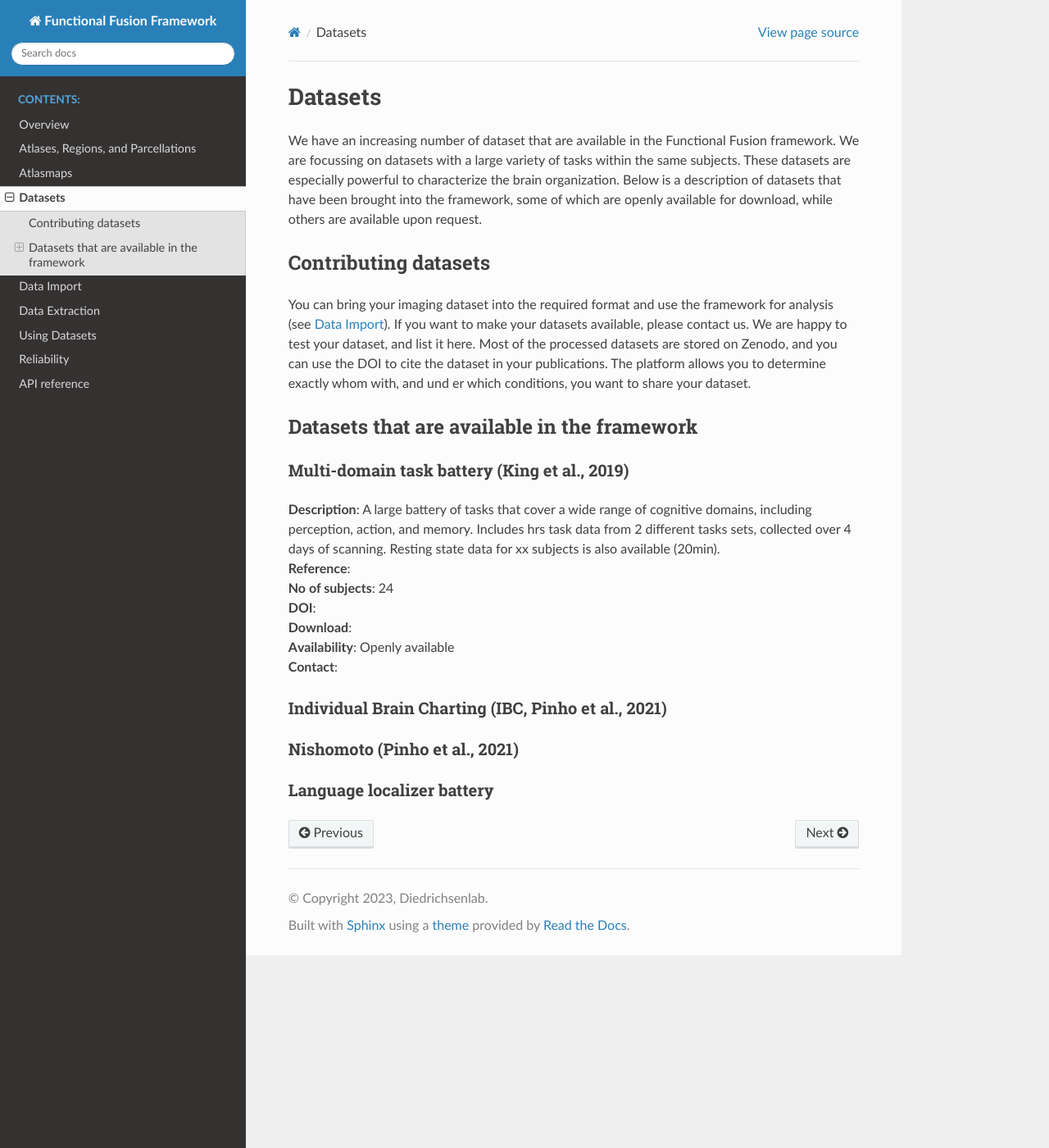
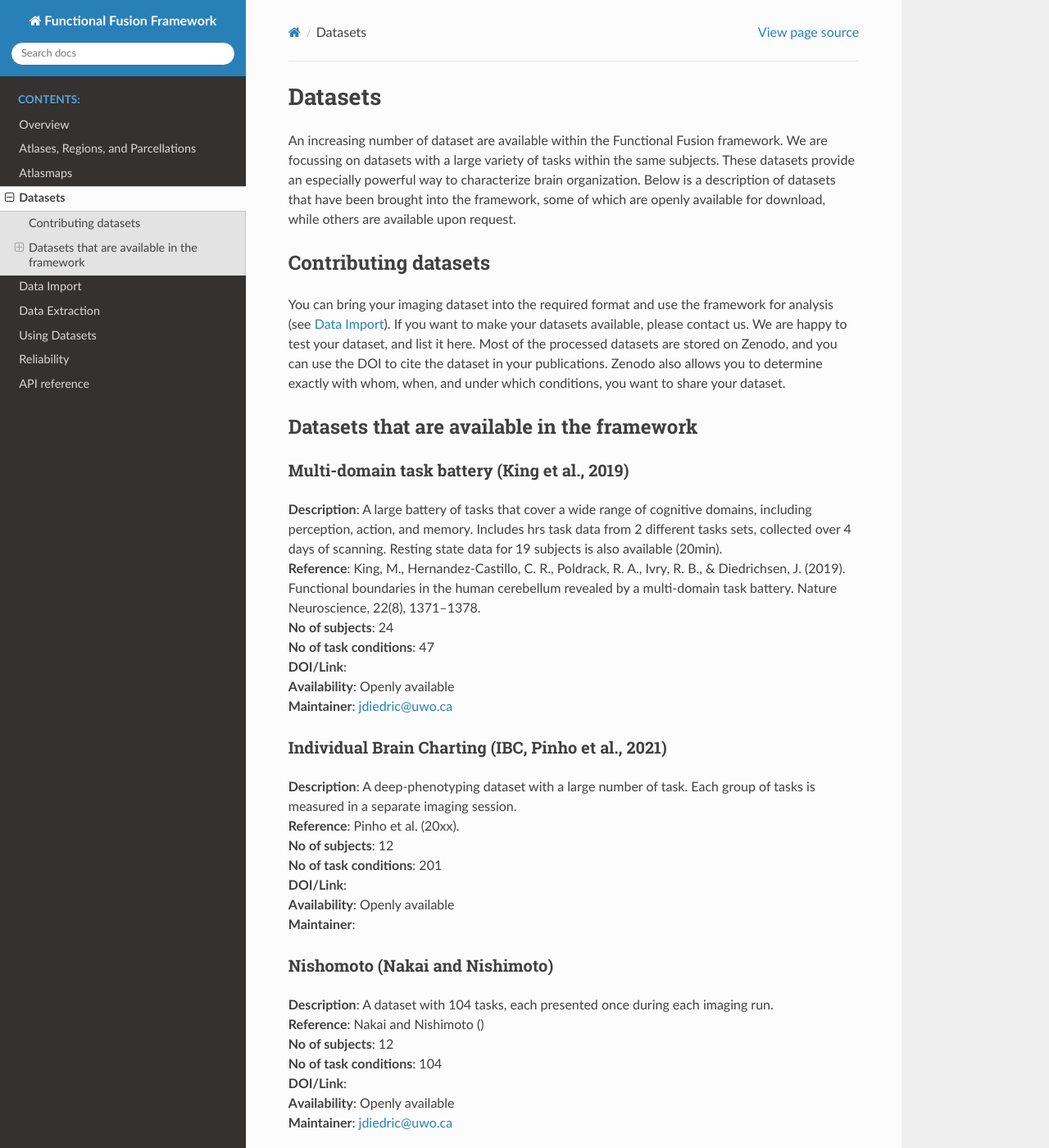
Before and after one commit to DiedrichsenLab/Functional_Fusion, a Sphinx documentation site: the page built from docs/04datasets.rst, in a window 1280 px wide and 1400 px high. Shown: the whole window at 82% size. Built offline with Sphinx 7.4.7 and the Read the Docs theme 3.1.0, drawn with Linux system fonts in a browser that asks for light colours; some of the changed text lies outside the part shown.

Commit message:
Documentation changes

```diff
--- a/docs/04datasets.rst
+++ b/docs/04datasets.rst
@@ -1,35 +1,63 @@
 Datasets
 ========
 
-We have an increasing number of dataset that are available in the Functional Fusion framework. We are focussing on datasets with a large variety of tasks within the same subjects. These datasets are especially powerful to characterize the brain organization. Below is a description of datasets that have been brought into the framework, some of which are openly available for download, while others are available upon request.
+An increasing number of dataset are available within the Functional Fusion framework. We are focussing on datasets with a large variety of tasks within the same subjects. These datasets provide an especially powerful way to characterize brain organization. Below is a description of datasets that have been brought into the framework, some of which are openly available for download, while others are available upon request.
 
 Contributing datasets
 ---------------------
-You can bring your imaging dataset into the required format and use the framework for analysis (see :ref:`import`). If you want to make your datasets available, please contact us. We are happy to test your dataset, and list it here. Most of the processed datasets are stored on Zenodo, and you can use the DOI to cite the dataset in your publications. The platform allows you to determine exactly whom with, and und er which conditions, you want to share your dataset.
+You can bring your imaging dataset into the required format and use the framework for analysis (see :ref:`import`). If you want to make your datasets available, please contact us. We are happy to test your dataset, and list it here. Most of the processed datasets are stored on Zenodo, and you can use the DOI to cite the dataset in your publications. Zenodo also allows you to determine exactly with whom, when, and under which conditions, you want to share your dataset.
 
 Datasets that are available in the framework
 ------------------------------------------------
 
 Multi-domain task battery (King et al., 2019)
 ^^^^^^^^^^^^^^^^^^^^^^^^^^^^^^^^^^^^^^^^^^^^^
-
-|    **Description**: A large battery of tasks that cover a wide range of cognitive domains, including perception, action, and memory. Includes hrs task data from 2 different tasks sets, collected over 4 days of scanning. Resting state data for xx subjects is also available (20min).
-|    **Reference**:
+|    **Description**: A large battery of tasks that cover a wide range of cognitive domains, including perception, action, and memory. Includes hrs task data from 2 different tasks sets, collected over 4 days of scanning. Resting state data for 19 subjects is also available (20min).
+|    **Reference**: King, M., Hernandez-Castillo, C. R., Poldrack, R. A., Ivry, R. B., & Diedrichsen, J. (2019). Functional boundaries in the human cerebellum revealed by a multi-domain task battery. Nature Neuroscience, 22(8), 1371–1378.
 |    **No of subjects**: 24
-|    **DOI**:
-|    **Download**:
+|    **No of task conditions**: 47
+|    **DOI/Link**:
 |    **Availability**: Openly available
-|    **Contact**:
+|    **Maintainer**: jdiedric@uwo.ca
 
 
 Individual Brain Charting (IBC, Pinho et al., 2021)
 ^^^^^^^^^^^^^^^^^^^^^^^^^^^^^^^^^^^^^^^^^^^^^^^^^^^
-
-Nishomoto (Pinho et al., 2021)
-^^^^^^^^^^^^^^^^^^^^^^^^^^^^^^
+|    **Description**: A deep-phenotyping dataset with a large number of task. Each group of tasks is measured in a separate imaging session.
+|    **Reference**: Pinho et al. (20xx).
+|    **No of subjects**: 12
+|    **No of task conditions**: 201
+|    **DOI/Link**:
+|    **Availability**: Openly available
+|    **Maintainer**:
 
 
+Nishomoto (Nakai and Nishimoto)
+^^^^^^^^^^^^^^^^^^^^^^^^^^^^^^^
+|    **Description**: A dataset with 104 tasks, each presented once during each imaging run.
+|    **Reference**: Nakai and Nishimoto ()
+|    **No of subjects**: 12
+|    **No of task conditions**: 104
+|    **DOI/Link**:
+|    **Availability**: Openly available
+|    **Maintainer**: jdiedric@uwo.ca
 
+HCP unrelated 100
+^^^^^^^^^^^^^^^^^^^^^^^^^^
+|    **Description**: Human connectome project, unrelated 100 dataset. Both task-based an resting state
+|    **Reference**:
+|    **No of subjects**: 50
+|    **No of task conditions**: 24
+|    **DOI/Link**:
+|    **Availability**: Openly available
+|    **Maintainer**: jdiedric@uwo.ca
 
-Language localizer battery
-^^^^^^^^^^^^^^^^^^^^^^^^^^
+Working memory and motor function
+^^^^^^^^^^^^^^^^^^^^^^^^^^^^^^^^^
+|    **Description**: Working memory (digit span forward and backwards) and finger tapping with different speeds and forces.
+|    **Reference**: Shahshahani
+|    **No of subjects**: 16
+|    **No of task conditions**: 17
+|    **DOI/Link**:
+|    **Availability**: Openly available
+|    **Maintainer**:
```
Also changed, not shown: docs/01overview.rst (+5 -5 lines).
